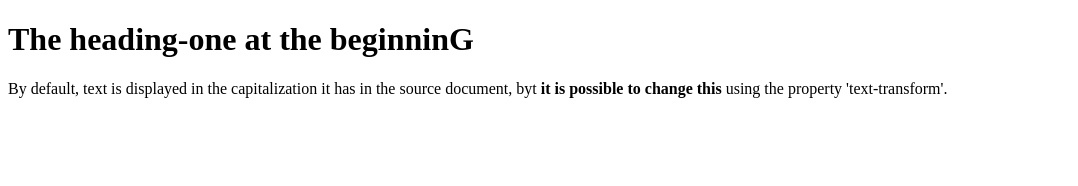
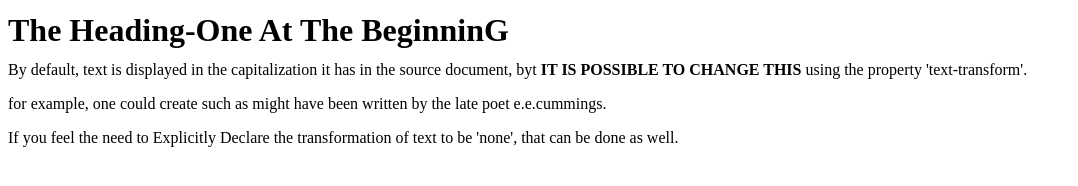
Before and after one commit to ZhuDin/refCode, a plain HTML site: page JavaScript/CSS-The-Definitive-Guide/ch6-text/6-27.html in a window 1280 px wide. Shown: the whole page, without its empty margins (0-1078 px from the left). Drawn offline with Linux system fonts and the light colour scheme.

Commit message:
git log->show | css

```diff
--- a/JavaScript/CSS-The-Definitive-Guide/ch6-text/6-27.html
+++ b/JavaScript/CSS-The-Definitive-Guide/ch6-text/6-27.html
@@ -4,6 +4,7 @@
     <meta charset="utf-8">
     <meta name="viewport" content="width=device-width, initial-scale=1">
     <title>text-transform</title>
+    <link rel="stylesheet" type="text/css" href="example.css">
 </head>
 <body>
     <h1>The heading-one at the beginninG</h1>
@@ -12,5 +13,13 @@
         document, byt <strong>it is possible to change this</strong> using
         the property 'text-transform'.
     </p>
+    <p class='cummings'>
+        For example, one could Create such as might have been Written by
+        the late Poet e.e.cummings.
+    </p>
+    <p class="raw">
+        If you feel the need to Explicitly Declare the transformation of text
+        to be 'none', that can be done as well.
+    </p>
 </body>
 </html>
--- a/JavaScript/CSS-The-Definitive-Guide/ch6-text/example.css
+++ b/JavaScript/CSS-The-Definitive-Guide/ch6-text/example.css
@@ -14,3 +14,15 @@ p.cl3 {
 }
 
 /* 6-27 */
+h1 {
+    text-transform: capitalize;
+}
+strong {
+    text-transform: uppercase;
+}
+p.cummings {
+    text-transform: lowercase;
+}
+p.raw {
+    text-transform: none;
+}
```
Also changed, not shown: index.html (+7 -0 lines).
